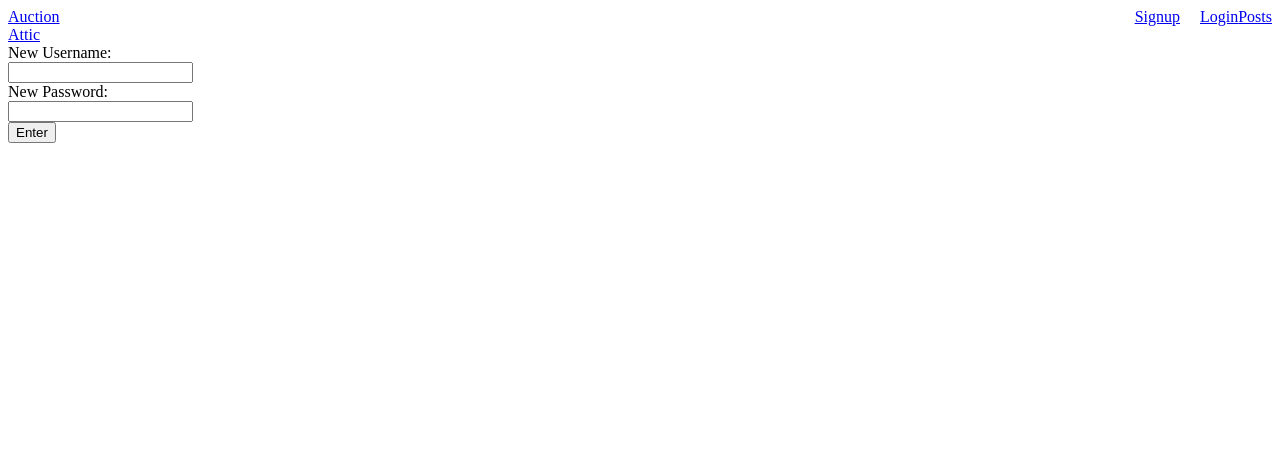
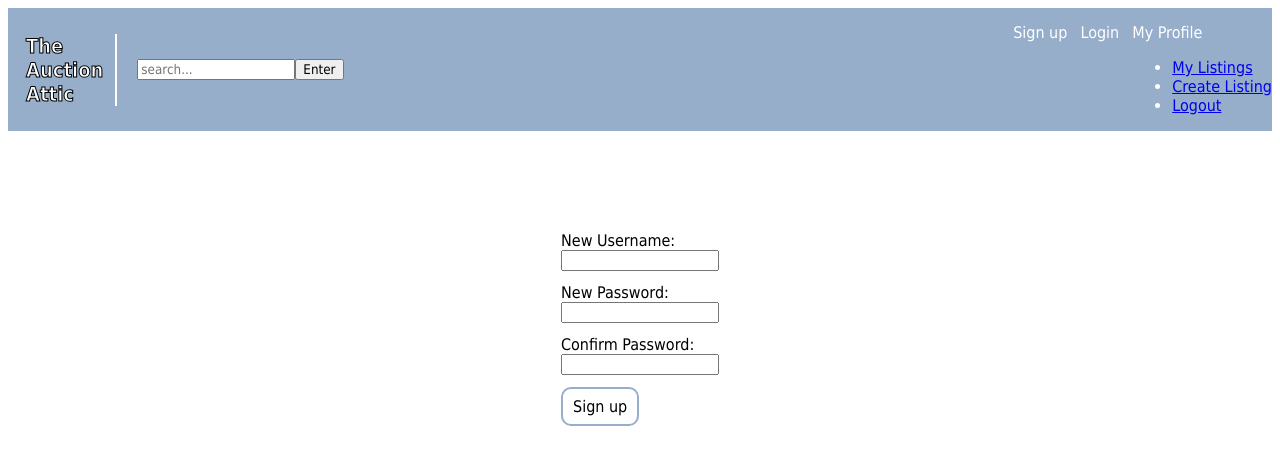
Before and after one commit to Ekfman/Auction-Attic, a React (Create React App) app in the folder Craigslist-lite/: page /signup in a window 1280 px wide. Shown: the top 464 px of the page. Built offline with nearby package versions, Linux system fonts and the light colour scheme.

Commit message:
did a lot of css work for every page

```diff
--- a/Craigslist-lite/public/index.html
+++ b/Craigslist-lite/public/index.html
@@ -5,6 +5,11 @@
     <meta http-equiv="X-UA-Compatible" content="IE=edge">
     <meta name="viewport" content="width=device-width, initial-scale=1.0">
     <link rel="stylesheet" href="styles.css">
+    <style>
+        html * {
+            font-family: Tahoma, sans-serif;
+        }
+    </style>
 </head>
 <body>
     <div id="app"></div>
--- a/Craigslist-lite/public/styles.css
+++ b/Craigslist-lite/public/styles.css
@@ -1,12 +1,134 @@
 .navbar {
     display: flex;
+    background-color: rgb(150, 174, 202);
+    justify-content: space-between;
+
 }
+
+.navbarLeft{
+    display: flex;
+    align-items: center;
+}
+
+.logo{
+    text-decoration: none;
+    color: white;
+    margin-left: 18px;
+    font-weight: 600;
+    -webkit-text-stroke-width: 1px;
+    -webkit-text-stroke-color: black;
+    font-size: 20px;
+    border-right: white solid 2px;
+    padding-right: 12px;
+}
+
 .loginLinks {
     display: flex;
-    padding-left: 85%;
-    justify-content: space-between;
+    margin-top: 15px;
+
+}
+
+.searchBar {
+    text-align: end;
+    display: flex;
+    align-items: end;
+    margin-left: 20px;
+}
+
+.signup{
+    text-decoration: none;
+    color: white;
 }
 
 .login {
-    padding-left:20px;
+    text-decoration: none;
+    color: white;
+    margin-left: 13px;
+
 }
+
+.profile {
+    text-decoration: none;
+    color: white;
+    margin-left: 13px;
+}
+
+.pageHeader{
+    text-align: center;
+    color: white;
+    -webkit-text-stroke-width: 1px;
+    -webkit-text-stroke-color: black;
+    font-size: 30px;
+}
+
+.form{
+    display: flex;
+    flex-direction: column;
+}
+
+.postCard{
+    margin-left: 150px;
+    margin-right: 150px;
+}
+
+.margin{
+    margin-left:150px;
+    margin-right: 150px;
+}
+
+.postHeader{
+    background-color: rgb(150, 174, 202);
+    padding: 15px;
+    border-radius: 12px;
+    color: white;
+}
+
+.postBody{
+    padding-left: 10px;
+    border: 3px;
+    border-color: rgb(150, 174, 202);
+    border-style: solid;
+    border-top: rgb(150, 174, 202);
+}
+
+.descriptionInput{
+    height: 100px;
+    margin-top: 12px;
+    margin-bottom: 12px;
+}
+
+.titleInput{
+    height: 20px;
+}
+
+.priceInput{
+    height: 20px;
+    margin-bottom: 12px;
+}
+
+.buttonForm{
+    padding-left: 10px;
+    padding-right: 10px;
+    padding-top: 8px;
+    padding-bottom: 8px;
+    font-size: medium;
+    margin-bottom: 15px;
+    background-color: white;
+    border-radius: 10px;
+    border-color: rgb(150, 174, 202);
+    border-style: solid;
+}
+
+.buttonForm:hover{
+    filter: brightness(90%)
+}
+
+.formContainer{
+    display: flex;
+    justify-content: center;
+    margin-top: 100px;
+}
+
+.formInput{
+    margin-bottom: 12px;
+}
--- a/Craigslist-lite/src/App.js
+++ b/Craigslist-lite/src/App.js
@@ -1,38 +1,53 @@
 import { useState, useEffect } from "react";
 import { BrowserRouter, Routes, Route, Link } from "react-router-dom";
-import Home from "./Home";
 import Posts from "./Posts";
 import Register from "./Register";
 import Login from "./Login";
+import CreatePost from "./CreatePost"
 
 const App = () => {
   const [posts, setPosts] = useState([]);
   const [username, setUsername] = useState("");
   const [password, setPassword] = useState("");
   const [token, setToken] = useState("");
+  const [title, setTitle] = useState([]);
+  const [description, setDescription] = useState([]);
+  const [price, setPrice] = useState([])
+  const [postId, setPostId] = useState(null);
   return (
     <BrowserRouter>
       <nav className="navbar">
-        <Link to="/">Auction Attic</Link>
+        <div className="navbarLeft">
+        <Link className="logo" to="/listings">The <br></br>Auction <br></br>Attic</Link>
+        <form className="searchBar">
+            <input placeholder="search..." type="text"></input>
+            <button className="searchButton">Enter</button>
+        </form>
+        </div>
         <div className="loginLinks">
           <Link className="signup" to="/signup">
-            Signup
+            Sign up
           </Link>
           <Link className="login" to="/login">
             Login
           </Link>
-          {/* <Link to="/profile">Profile</Link> */}
-          <Link to="/posts">Posts</Link>
+          <Link className="profile" to="/profile">My Profile
+            <ul>
+                <li><Link to="/myListings">My Listings</Link></li>
+                <li><Link to="/addListing">Create Listing</Link></li>
+                <li><Link to="/">Logout</Link></li>
+            </ul>
+          </Link>
         </div>
       </nav>
       <Routes>
-        <Route path="/" element={<Home />}></Route>
         <Route path="/signup" element={<Register username={username} setUsername={setUsername} setPassword={setPassword} password={password} setToken={setToken} />}></Route>
         <Route path="/login" element={<Login username={username} setUsername={setUsername} setPassword={setPassword} password={password} setToken={setToken}/>} ></Route>
         <Route
-          path="/posts"
-          element={<Posts posts={posts} setPosts={setPosts} />}
+          path="/listings"
+          element={<Posts posts={posts} setPosts={setPosts} token={token} postId={postId} setPostId={setPostId} />}
         ></Route>
+        <Route path="/addListing" element={<CreatePost title={title} setTitle={setTitle} description={description} setDescription={setDescription} price={price} setPrice={setPrice} posts={posts} setPosts={setPosts} token={token} />}></Route>
         {/* <Route path=`/post${id}` element={<Post />}></Route> */}
       </Routes>
     </BrowserRouter>
--- /dev/null
+++ b/Craigslist-lite/src/CreatePost.js
@@ -0,0 +1,27 @@
+import { useState } from "react"
+import { createPostApi } from "./Api"
+
+const CreatePost = ({title, setTitle, description, setDescription, price, setPrice, posts, setPosts, token}) => {
+
+    const submitHandler = async (e) => {
+        e.preventDefault();
+        try{
+            const newPost = await createPostApi ({title, description, price, token})
+            setPosts([newPost, ...posts])
+        } catch(err){
+            console.error(err);
+        }
+    }
+    return (
+        <div className="margin">
+            <form className="form" onSubmit={submitHandler}>
+                <input className="titleInput" onChange={e => setTitle(e.target.value)} type="text" placeholder="Title"></input>
+                <input className="descriptionInput" onChange={e => setDescription(e.target.value)} type="text" placeholder="Description"></input>
+                <input className="priceInput" onChange={e => setPrice(e.target.value)} type="text" placeholder="$0.00"></input>
+                <button>Add Listing</button>
+            </form>
+        </div>
+    )
+}
+
+export default CreatePost
--- a/Craigslist-lite/src/Home.js
+++ /dev/null
@@ -1,10 +0,0 @@
-
-const Home = () => {
-    return(
-        <div>
-             <h1>The Attic Auction</h1>
-        </div>
-    )
-}
-
-export default Home
--- a/Craigslist-lite/src/Login.js
+++ b/Craigslist-lite/src/Login.js
@@ -1,18 +1,41 @@
-const Login = () => {
+import { useState, useEffect } from "react";
+import { newUserApi } from "./Api";
+
+const Login = ({ username, setUsername, password, setPassword, setToken }) => {
+  const submitHandler = async (e) => {
+    e.preventDefault();
+    try {
+      const regOrLog = "login";
+      const token = await newUserApi(username, password, regOrLog);
+      setToken(token);
+      console.log(token);
+    } catch (err) {
+      console.error(err);
+    }
+  };
   return (
-    <div>
-      <form>
+    <div className="formContainer">
+      <form onSubmit={submitHandler}>
         <label>Username:</label>
         <br></br>
-        <input type="text"></input>
+        <input className="formInput"
+          onChange={e => setUsername(e.target.value)}
+          type="text"
+          required
+        ></input>
         <br></br>
         <label>Password:</label>
         <br></br>
-        <input type="text"></input>
+        <input className="formInput"
+          onChange={e => setPassword(e.target.value)}
+          type="password"
+          required
+        ></input>
         <br></br>
-        <button>Enter</button>
+        <button className="buttonForm">Login</button>
       </form>
     </div>
   );
 };
+
 export default Login;
--- a/Craigslist-lite/src/Posts.js
+++ b/Craigslist-lite/src/Posts.js
@@ -1,6 +1,10 @@
 import { useState, useEffect } from "react";
 import { fetchApiPosts } from "./Api";
 
+
+const UpdatePost = ({postId, setPostId, posts, setPosts}) => {
+
+}
 
 const Posts = ({posts, setPosts}) => {
     useEffect ( () => {
@@ -17,18 +21,25 @@ const Posts = ({posts, setPosts}) => {
 
     return (
         <div>
-            <h2>Newest Items for Sale</h2>
+            <h2 className="pageHeader">Current Items for Sale</h2>
+            {/* {
+                postId ? <Update posts={posts} setPosts={setPosts} postId={postId} setPostId={setPostId}/> : <CreatePost posts={posts} setPosts={setPosts} />
+            } */}
             {posts.map( post => {
                 return(
-                <div key={post._id}>
-                    <h2>{post.title}</h2>
-                    <h3>Seller: {post.author.username}</h3>
+                <div className="postCard" key={post._id}>
+                    <h3 className="postHeader">{post.title}</h3>
+                    <div className="postBody">
+                    <p className="price">Price: {post.price}</p>
                     <div>
                         <p>Description:</p>
                         <p>{post.description}</p>
                     </div>
-                    <p>Price: {post.price}</p>
                     <p>{post.willDeliver}</p>
+                    <p>Seller: {post.author.username}</p>
+                    <p>Posted: {post.createdAt}</p>
+                    <button className="buttonForm" onClick={ () => setPostId(post.id)}>Edit</button>
+                    </div>
                 </div>
                 )
             })}
@@ -36,4 +47,6 @@ const Posts = ({posts, setPosts}) => {
     )
 }
 
+
+
 export default Posts
--- a/Craigslist-lite/src/Register.js
+++ b/Craigslist-lite/src/Register.js
@@ -12,19 +12,18 @@ const Register = ({
     e.preventDefault();
     try {
         const regOrLog = "register"
-      const token = await newUserApi({ username, password, regOrLog });
+      const token = await newUserApi(username, password, regOrLog);
       setToken(token);
-      console.log(token);
     } catch (err) {
       console.error(err);
     }
   };
   return (
-    <div>
+    <div className="formContainer">
       <form onSubmit={submitHandler}>
         <label>New Username:</label>
         <br></br>
-        <input
+        <input className="formInput"
           onChange={(e) => setUsername(e.target.value)}
           type="text"
           required
@@ -32,19 +31,20 @@ const Register = ({
         <br></br>
         <label>New Password:</label>
         <br></br>
-        <input
+        <input className="formInput"
           onChange={(e) => setPassword(e.target.value)}
           type="password"
           required
         ></input>
         <br></br>
-        <button>Enter</button>
+        <label>Confirm Password:</label>
+        <br></br>
+        <input className="formInput" type="password" required></input>
+        <br></br>
+        <button className="buttonForm">Sign up</button>
       </form>
     </div>
   );
 };
 
 export default Register;
-
-//for each new user, we need a token
-//for each username and password must save it in the state
```
Also changed, not shown: Craigslist-lite/src/Api.js (+71 -4 lines).
